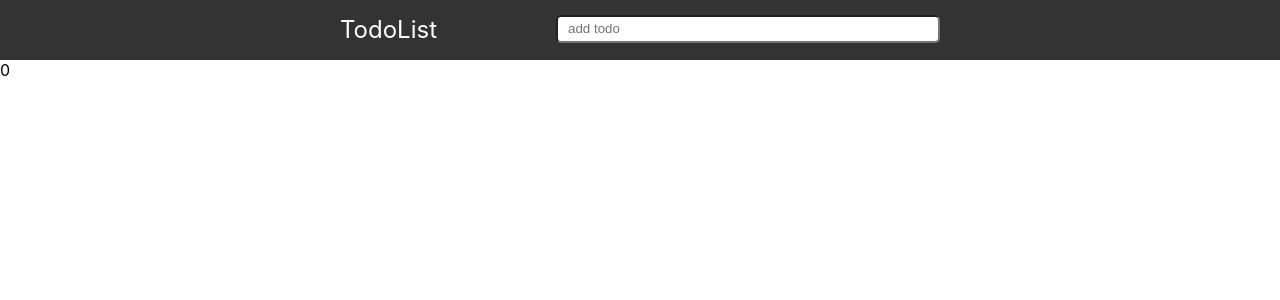
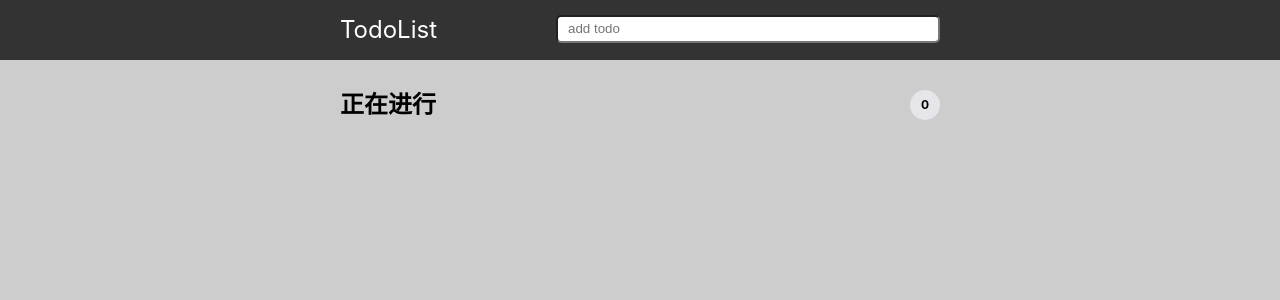
Before and after one commit to biaodigit/react-jest, a React app: page / in a window 1280 px wide. Shown: the top 300 px of the page. Built offline with nearby package versions, Linux system fonts and the light colour scheme.

Commit message:
style:undo list

```diff
--- a/src/container/TodoList/components/UndoList.js
+++ b/src/container/TodoList/components/UndoList.js
@@ -10,12 +10,15 @@ class UndoList extends Component {
     render() {
         const { list, deleteItem } = this.props
         return (
-            <div>
-                <div data-test="count">{list.length}</div>
-                <ul>
+            <div className="undo-list">
+                <div className="undo-list-title">
+                    正在进行
+                    <div data-test="count" className="undo-list-count">{list.length}</div>
+                </div>
+                <ul className="undo-list-content">
                     {list.map((item, index) => (
-                        <li key={`${item}-${index}`} data-test="list-item">{item}
-                            <span onClick={() => deleteItem(index)} data-test="del-item">-</span></li>
+                        <li key={`${item}-${index}`} data-test="list-item" className="undo-list-item">{item}
+                            <span onClick={() => deleteItem(index)} data-test="del-item" className="undo-list-delete">-</span></li>
                     ))}
                 </ul>
             </div>
--- a/src/container/TodoList/style.css
+++ b/src/container/TodoList/style.css
@@ -1,6 +1,9 @@
 * {
   margin: 0;
   padding: 0;
+}
+body {
+  background: #cdcdcd;
 }
 .header {
   line-height: 60px;
@@ -21,3 +24,58 @@
   border-radius: 5px;
   padding: 0 10px;
 }
+.undo-list {
+  margin: 0 auto;
+  width: 600px;
+}
+
+.undo-list-title {
+  margin: 30px 0;
+  line-height: 30px;
+  font-size: 24px;
+  font-weight: bold;
+}
+
+.undo-list-count {
+  float: right;
+  width: 30px;
+  height: 30px;
+  line-height: 30px;
+  font-size: 12px;
+  text-align: center;
+  background: #e6e6ea;
+  border-radius: 50%;
+}
+.undo-list-content {
+  list-style-type: none;
+}
+.undo-list-item {
+  line-height: 32px;
+  font-size: 16px;
+  margin-bottom: 10px;
+  background: #fff;
+  border-left: 3px solid #629a9c;
+  text-indent: 10px;
+  border-radius: 3px;
+}
+.undo-list-delete {
+  float: right;
+  margin-top: 6px;
+  margin-right: 6px;
+  width: 20px;
+  height: 20px;
+  line-height: 18px;
+  text-align: center;
+  background: #e6e6ea;
+  text-indent: 0;
+  border-radius: 50%;
+}
+.undo-list-input {
+  position: relative;
+  top: -1px;
+  width: 300px;
+  line-height: 22px;
+  font-size: 14px;
+  text-indent: 10px;
+  outline: none;
+}
```
Lines whose indentation alone changed are shown as unchanged.
